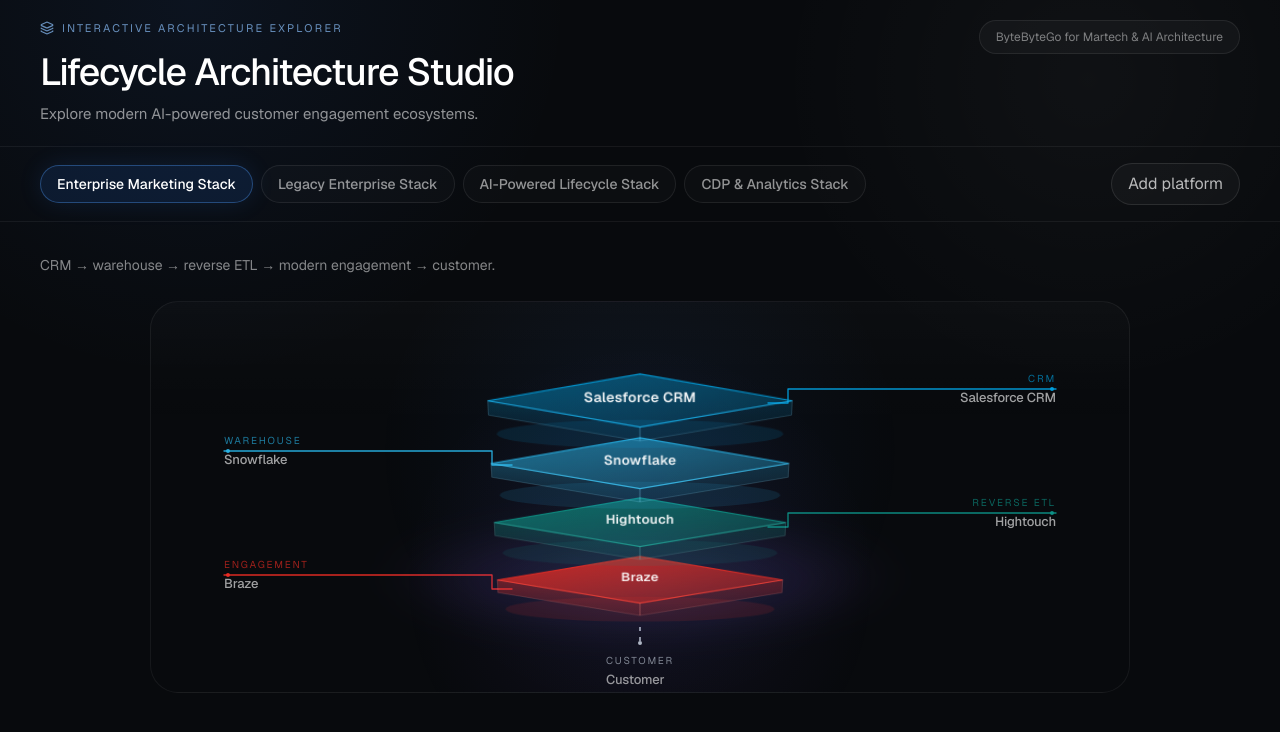
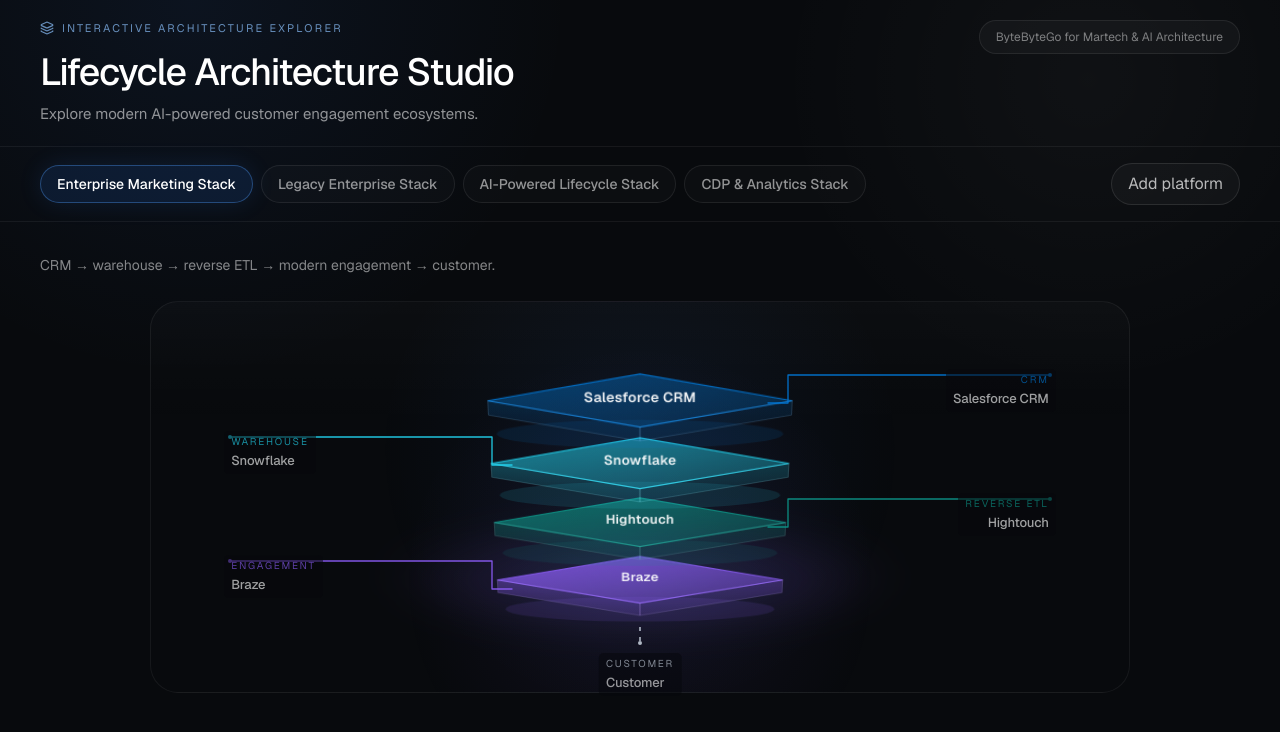
Before and after one commit to kentkong/lifecycle-architecture-studio, a Next.js app: page /lifecycle-architecture-studio/ in a window 1280 px wide. Shown: the top 732 px of the page. Built offline with nearby package versions, Linux system fonts and the light colour scheme.

Commit message:
Route callout lines above labels and refine platform hues
Stop connector lines at the category row, differentiate Salesforce vs
Snowflake blues, and shift Braze to purple.

Co-authored-by: Cursor <cursoragent@cursor.com>

```diff
--- a/src/app/globals.css
+++ b/src/app/globals.css
@@ -98,11 +98,13 @@ button {
 
 .iso-callout {
   border: none;
-  background: transparent;
-  padding: 0;
+  background: rgba(8, 10, 13, 0.78);
+  padding: 0.2rem 0.45rem;
+  border-radius: 0.3rem;
   cursor: pointer;
   font: inherit;
   color: inherit;
+  z-index: 5;
 }
 
 .iso-callout--right {
--- a/src/components/studio/isometric-stack-canvas.tsx
+++ b/src/components/studio/isometric-stack-canvas.tsx
@@ -21,6 +21,9 @@ const LAYER_GAP = 62;
 const STACK_TOP = 88;
 const STACK_CENTER_X = CANVAS_WIDTH / 2;
 const LAYER_HALF_WIDTH = 128;
+/** Line connects to category row — sits above the platform name label. */
+const CALLOUT_LINE_Y_OFFSET = -14;
+const CALLOUT_LABEL_TOP_OFFSET = -20;
 
 type LayerLayout = {
   node: StudioNode;
@@ -83,28 +86,27 @@ export function IsometricStackCanvas({
     return layouts.map((layout) => {
       const layerX = STACK_CENTER_X;
       const layerY = layout.centerY + 14;
+      const labelAnchorY = layout.centerY + CALLOUT_LINE_Y_OFFSET;
 
       if (layout.side === "right") {
         const labelX = CANVAS_WIDTH - 44;
-        const labelY = layout.centerY;
         const midX = layerX + 148;
         return {
           id: layout.node.id,
-          d: `M ${layerX + LAYER_HALF_WIDTH} ${layerY} L ${midX} ${layerY} L ${midX} ${labelY} L ${labelX} ${labelY}`,
+          d: `M ${layerX + LAYER_HALF_WIDTH} ${layerY} L ${midX} ${layerY} L ${midX} ${labelAnchorY} L ${labelX - 6} ${labelAnchorY}`,
           labelX,
-          labelY,
+          labelAnchorY,
           anchor: "end" as const,
         };
       }
 
       const labelX = 44;
-      const labelY = layout.centerY;
       const midX = layerX - 148;
       return {
         id: layout.node.id,
-        d: `M ${layerX - LAYER_HALF_WIDTH} ${layerY} L ${midX} ${layerY} L ${midX} ${labelY} L ${labelX} ${labelY}`,
+        d: `M ${layerX - LAYER_HALF_WIDTH} ${layerY} L ${midX} ${layerY} L ${midX} ${labelAnchorY} L ${labelX + 6} ${labelAnchorY}`,
         labelX,
-        labelY,
+        labelAnchorY,
         anchor: "start" as const,
       };
     });
@@ -126,7 +128,7 @@ export function IsometricStackCanvas({
         style={{ height: canvasHeight, maxWidth: CANVAS_WIDTH }}
       >
         <svg
-          className="iso-canvas__lines pointer-events-none absolute inset-0 h-full w-full"
+          className="iso-canvas__lines pointer-events-none absolute inset-0 z-[1] h-full w-full"
           viewBox={`0 0 ${CANVAS_WIDTH} ${canvasHeight}`}
           preserveAspectRatio="xMidYMid meet"
           aria-hidden="true"
@@ -168,10 +170,10 @@ export function IsometricStackCanvas({
                 <circle
                   cx={
                     path.anchor === "end"
-                      ? path.labelX - 4
-                      : path.labelX + 4
+                      ? path.labelX - 6
+                      : path.labelX + 6
                   }
-                  cy={path.labelY}
+                  cy={path.labelAnchorY}
                   r="2"
                   fill={layout.accentColor}
                   opacity="0.95"
@@ -229,7 +231,6 @@ export function IsometricStackCanvas({
         </div>
 
         {layouts.map((layout, i) => {
-          const path = calloutPaths[i];
           const selected = selectedNodeId === layout.node.id;
           const platform = getPlatform(layout.node.platformId);
           if (!platform) return null;
@@ -246,7 +247,7 @@ export function IsometricStackCanvas({
                 layout.side === "left" && "iso-callout--left",
               )}
               style={{
-                top: pctY(path.labelY - 18),
+                top: pctY(layout.centerY + CALLOUT_LABEL_TOP_OFFSET),
                 ...(layout.side === "right"
                   ? { right: pctX(44), left: "auto" }
                   : { left: pctX(44), right: "auto" }),
--- a/src/lib/platform-colors.ts
+++ b/src/lib/platform-colors.ts
@@ -5,10 +5,10 @@ export type PlatformPalette = CategoryPalette;
 
 /** Brand-adjacent hues — one unique color per platform for shapes and connector lines. */
 const platformFills: Record<string, string> = {
-  salesforce: "#00A1E0",
-  snowflake: "#29B5E8",
+  salesforce: "#0176D3",
+  snowflake: "#22D3EE",
   hightouch: "#0D9488",
-  braze: "#EE2D24",
+  braze: "#8B5CF6",
   sfmc: "#E8883A",
   iterable: "#6D5AE6",
   segment: "#43AF79",
```
